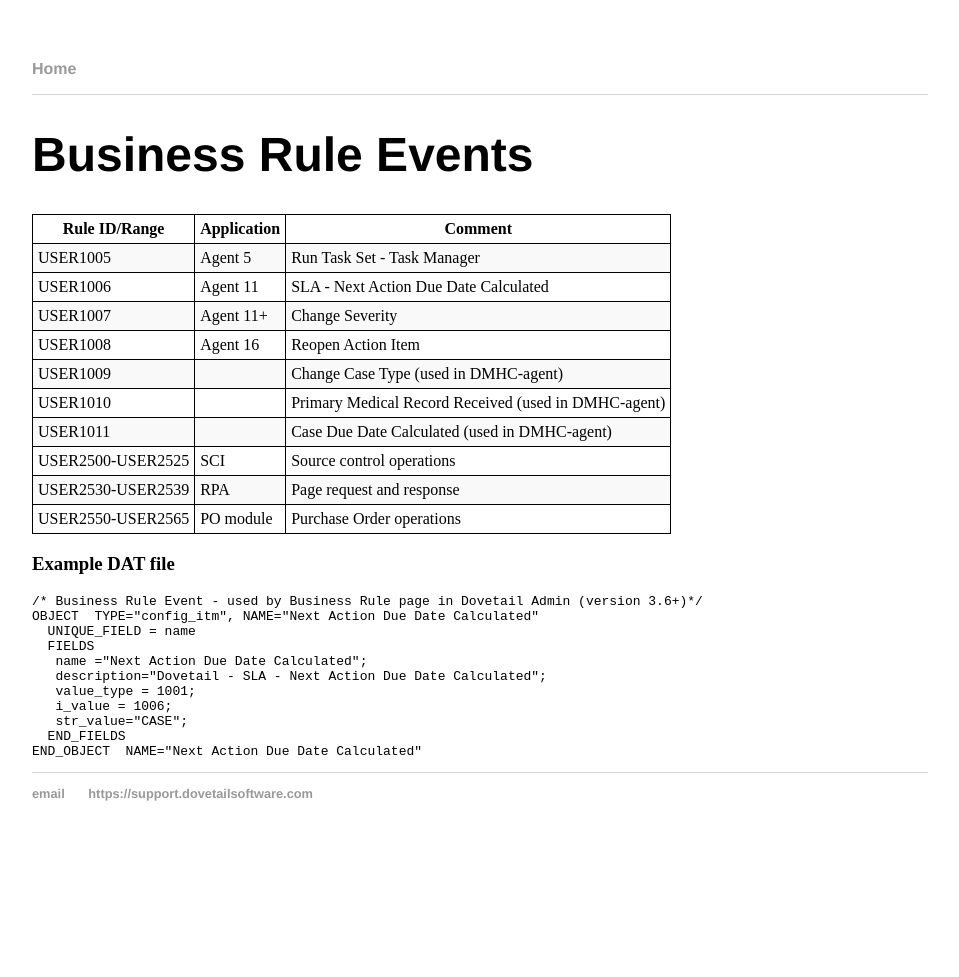
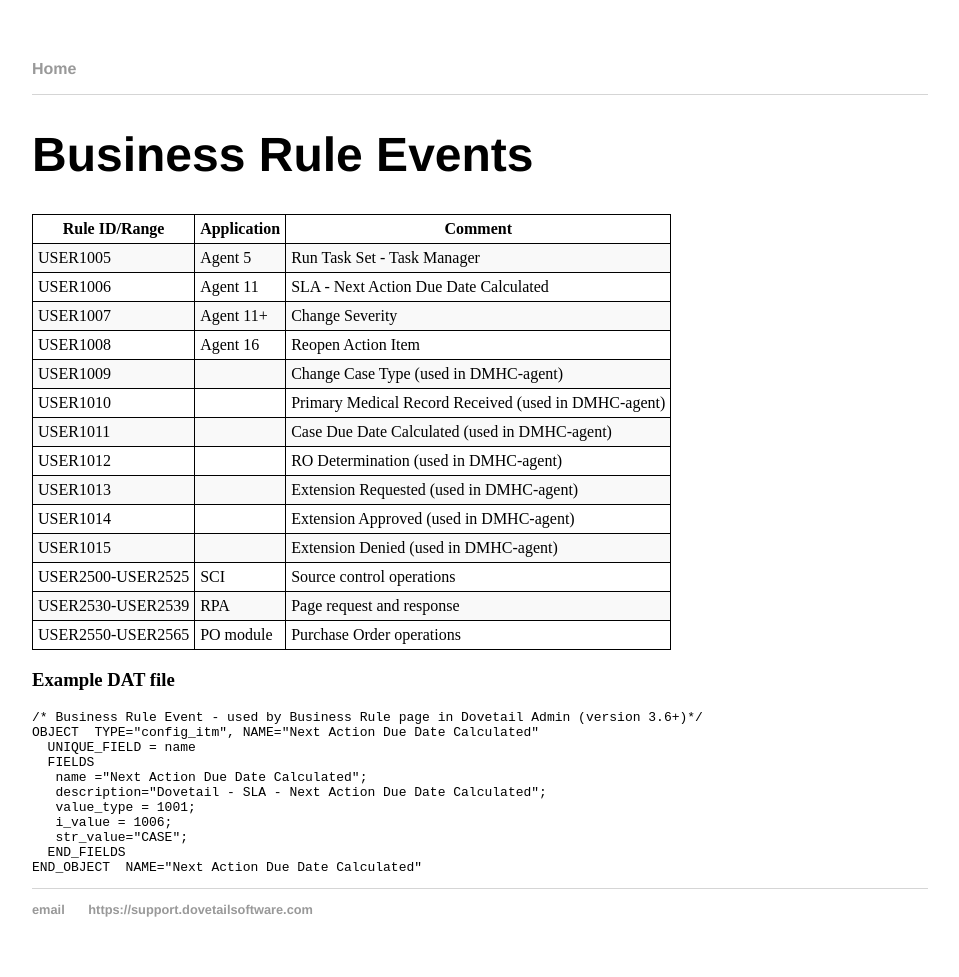
Before and after one commit to DovetailSoftware/dovetail-defined, a Jekyll site: the page built from pages/business-rule-events.md, in a window 1280 px wide. Shown: the whole page, without its empty margins (160-1119 px from the left). Built offline with Jekyll 4.4.1, drawn with Linux system fonts in a browser that asks for light colours; before the commit the page ends 900 px from its top, so only the background shows below that.

Commit message:
Add business rule events for RO subcases

```diff
--- a/pages/business-rule-events.md
+++ b/pages/business-rule-events.md
@@ -15,6 +15,10 @@
 | USER1009 | | Change Case Type (used in DMHC-agent)
 | USER1010 | | Primary Medical Record Received (used in DMHC-agent)
 | USER1011 | | Case Due Date Calculated (used in DMHC-agent)
+| USER1012 | | RO Determination (used in DMHC-agent)
+| USER1013 | | Extension Requested (used in DMHC-agent)
+| USER1014 | | Extension Approved (used in DMHC-agent)
+| USER1015 | | Extension Denied (used in DMHC-agent)
 | USER2500-USER2525 | SCI  | Source control operations|
 | USER2530-USER2539 | RPA  | Page request and response|
 | USER2550-USER2565| PO module  | Purchase Order operations|
```
